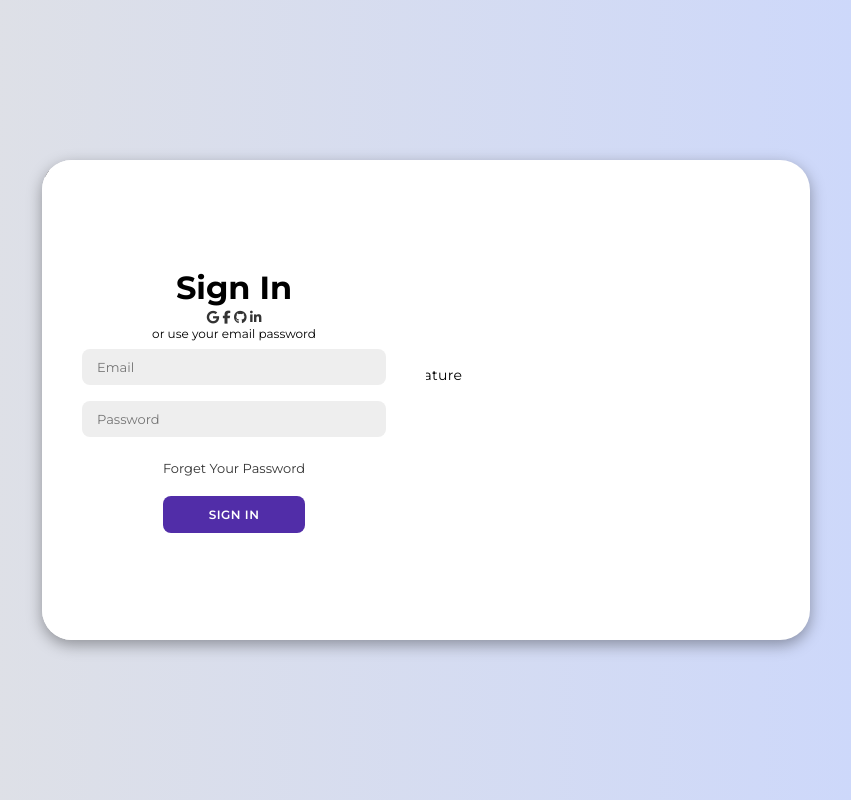
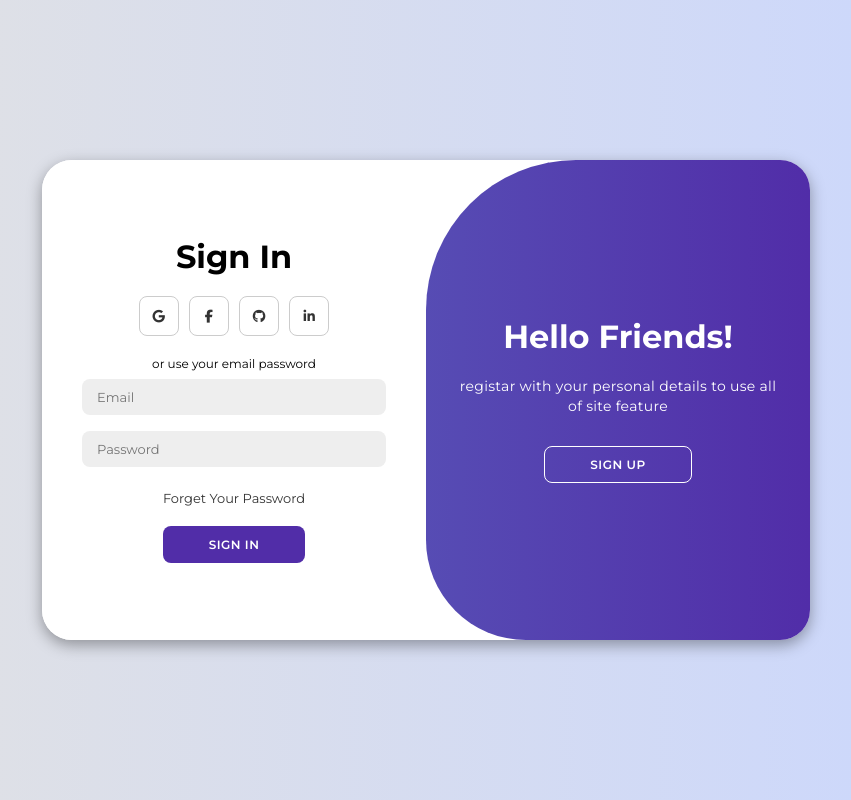
Before and after one commit to bishwas350/sinInz__page, a plain HTML site: page index.html in a window 1280 px wide. Shown: the whole page, without its empty margins (214-1065 px from the left). Drawn offline with Linux system fonts and the light colour scheme.

Commit message:
css complete

```diff
--- a/style.css
+++ b/style.css
@@ -131,3 +131,80 @@ body{
         z-index: 5;
     }
 }
+
+.social-icons{
+    margin: 20px 0;
+}
+
+.social-icons a{
+    border: 1px solid #ccc;
+    border-radius: 20%;
+    display: inline-flex;
+    justify-content: center;
+    align-items: center;
+    margin: 0 3px;
+    width: 40px;
+    height: 40px;
+}
+
+.toggle-container{
+    position: absolute;
+    top: 0;
+    left: 50%;
+    width: 50%;
+    height: 100%;
+    overflow: hidden;
+    transition: all 0.6s ease-in-out;
+    border-radius: 150px 0 0 100px;
+    z-index: 1000;
+}
+
+.container.active .toggle-container{
+    transform: translateX(-100%);
+    border-radius: 0 150px 100px 0;
+}
+.toggle{
+    background-color:#512da8;
+    height: 100%;
+    background: linear-gradient(to right, #5c6bc0,#512da8);
+    color: #fff;
+    position: relative;
+    left: -100%;
+    height: 100%;
+    width: 200%;
+    transform: translateX(0);
+    transition: all 0.6s ease-in-out;
+}
+
+.container.active .toggle{
+    transform: translateX(50%);
+}
+
+.toggle-panel{
+    position: absolute;
+    width: 50%;
+    height: 100%;
+    display: flex;
+    align-items: center;
+    justify-content: center;
+    flex-direction: column;
+    padding: 0 30px;
+    text-align: center;
+    top: 0;
+    transform: translateX(0);
+    transition: all 0.6s ease-in-out;
+}
+
+.toggle-left{
+ transform: translateX(-200%);
+}
+.container.active .toggle-left{
+    transform: translateX(0);
+}
+.toggle-right{
+    right: 0;
+   transform: translateX(0);
+}
+.container.active .toggle-right{
+    transform: translateX(200%);
+}
```
